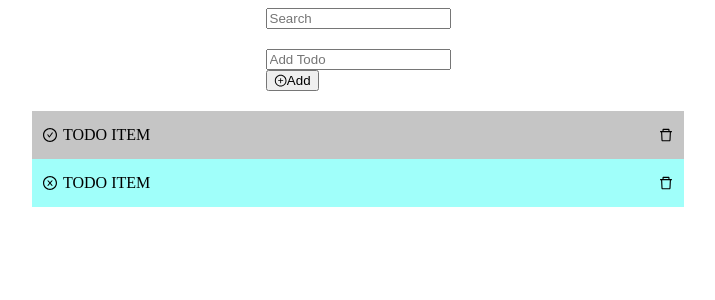
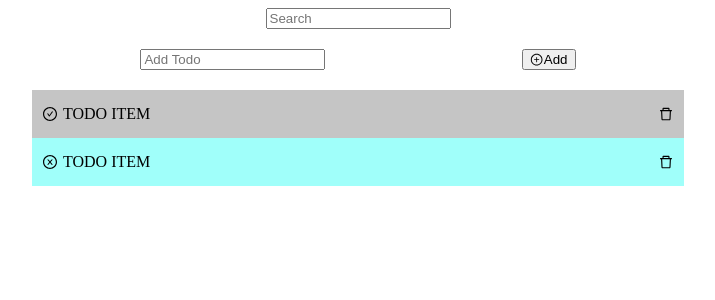
Before and after one commit to netalex/interview-to-do, a React (Create React App) app: page / in a window 1280 px wide. Shown: the top 300 px of the page, without its empty margins (282-997 px from the left). Built offline with nearby package versions, Linux system fonts and the light colour scheme.

Commit message:
resset exercise to original

```diff
--- a/src/components/Inputs.js
+++ b/src/components/Inputs.js
@@ -1,42 +1,13 @@
-import {AiOutlinePlusCircle} from "react-icons/ai";
-import {useState} from "react";
+import { AiOutlinePlusCircle } from "react-icons/ai";
 
-/*
-export const Inputs = (props) => {
+export const Inputs = () => {
   return (
     <div className="inputs-container">
-        <form>
       <input type="text" placeholder="Add Todo" />
-
-        </form>
-      {/!*<button className="input-button" onClick={(event) => props.onGetTask(event)}>
+      <button className="input-button" onClick={() => console.log("ADD TODO")}>
         <AiOutlinePlusCircle />
         Add
-      </button>*!/}
+      </button>
     </div>
   );
-};*/
-
-
-
-export const Inputs = (props) => {
-    const [taskName, setTaskName] = useState('')
-
-    const onChangeHandler = (event) => {
-        console.log(event.target.value, "onChangeHandler()");
-        setTaskName(event.target.value);
-        console.log(taskName)
-    }
-
-    return (
-        <div className="inputs-container">
-            <form onSubmit={(event)=> props.onGetTask(event, taskName)}>
-                <input id="taskName" type="text" onChange={onChangeHandler} placeholder="Add Todo"/>
-                <button type="submit" className="input-button">
-                    <AiOutlinePlusCircle/>
-                    Add
-                </button>
-            </form>
-        </div>
-    );
 };
```
